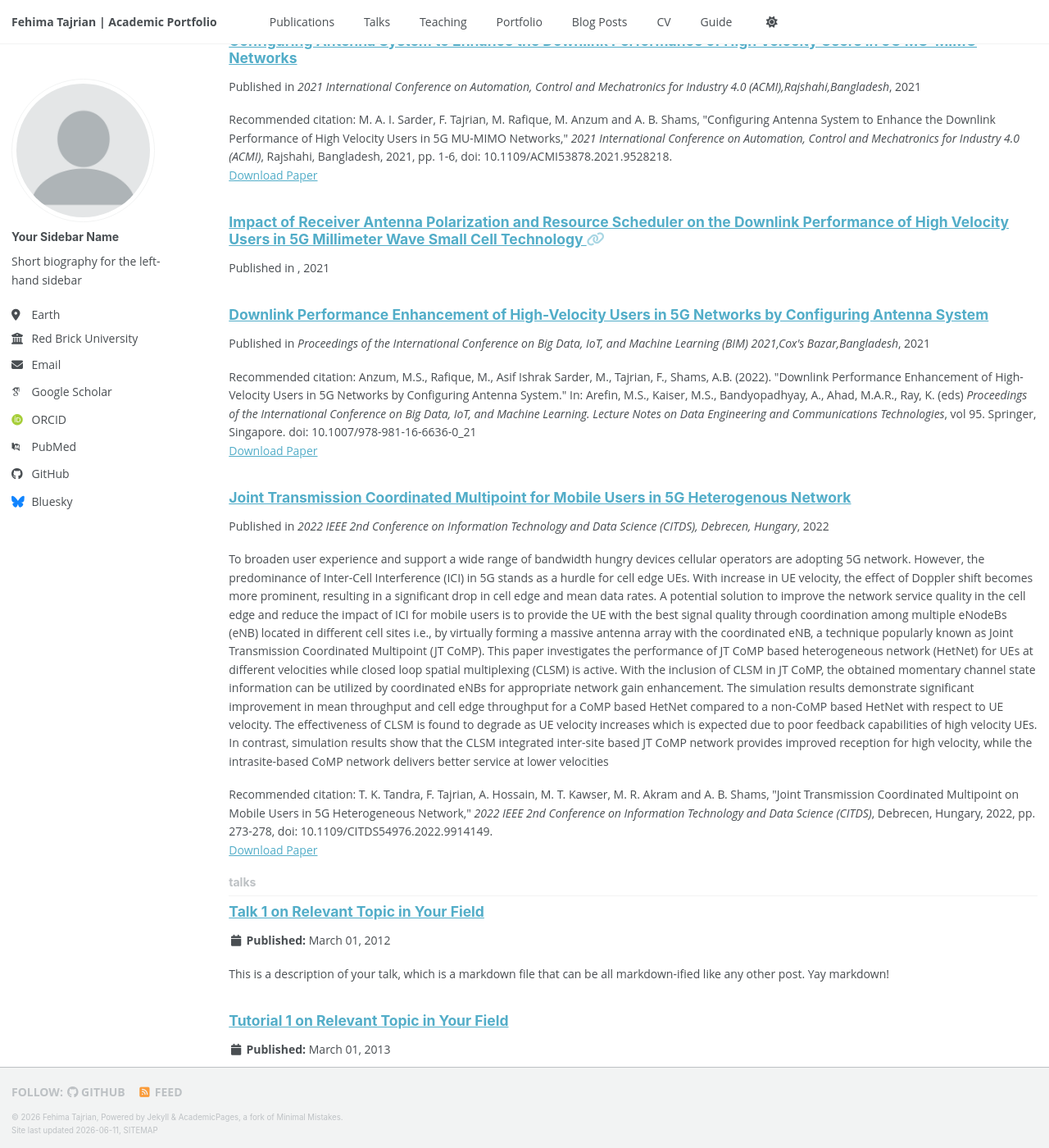
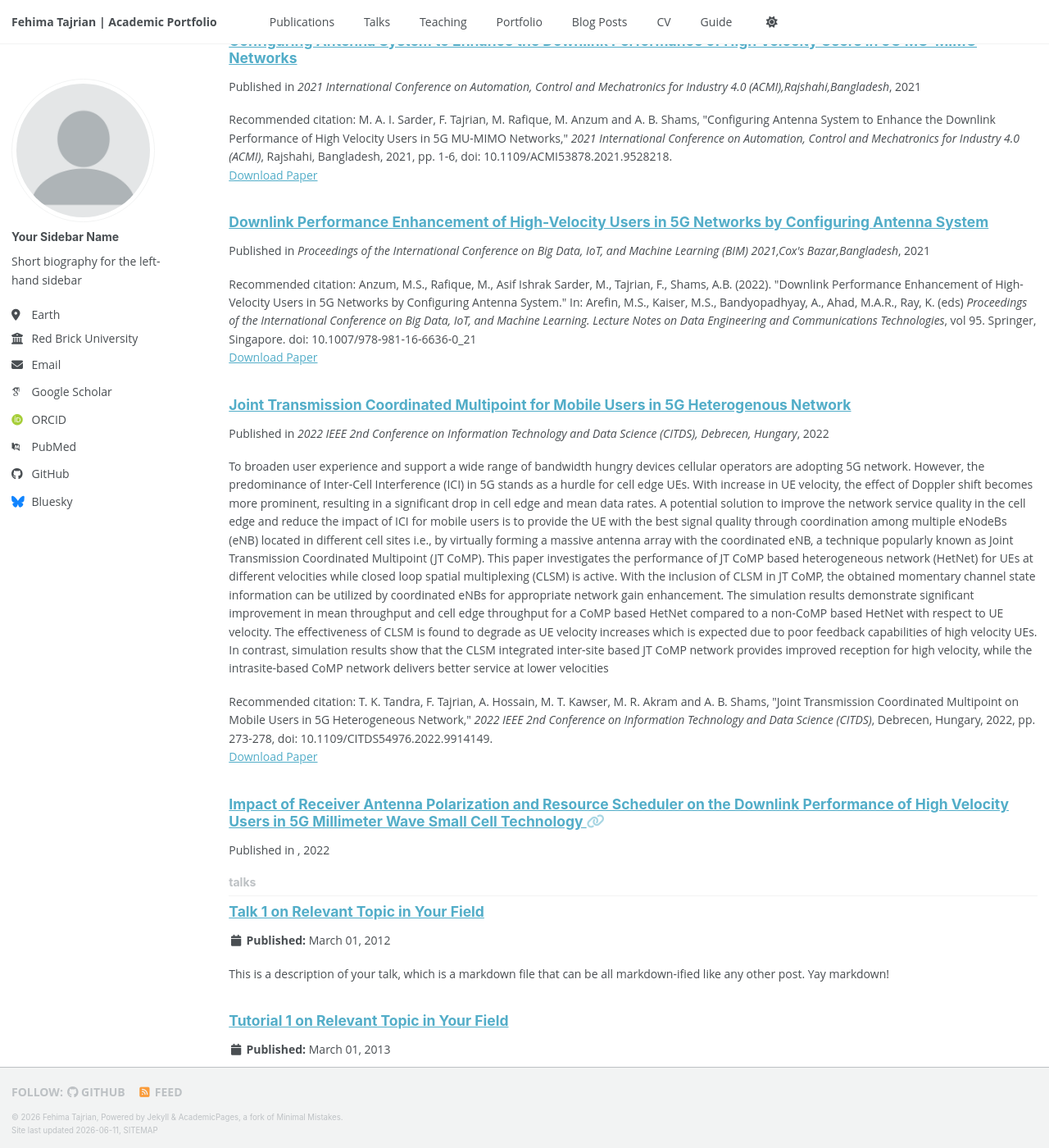
Before and after one commit to fehimatajrian/fehimatajrian.github.io, a Jekyll site: the page built from _pages/collection-archive.html, in a window 1280 px wide and 1400 px high, scrolled down 1003 px. Shown: the whole window at 82% size. Built offline with Jekyll 4.4.1, drawn with Linux system fonts in a browser that asks for light colours; some web fonts are replaced; a script bundle is joined from its source files by our own code; library files that are not in the unit come from our copies.

Commit message:
Add new publication on 5G mmWave antenna polarization

```diff
--- a/_publications/2021-09-14-5g-mmwave-antenna-polarization.md
+++ b/_publications/2022-12-31-5g-mmwave-antenna-polarization.md
@@ -2,7 +2,7 @@
 title: "Impact of Receiver Antenna Polarization and Resource Scheduler on the Downlink Performance of High Velocity Users in 5G Millimeter Wave Small Cell Technology"
 collection: publications
 permalink: /publication/2021-5g-mmwave-antenna-polarization
-date: 2021-09-14
+date: 2022-12-31
 link: "https://doi.org/10.1109/ICECIT54077.2021.9641400"
 
 ---
```
